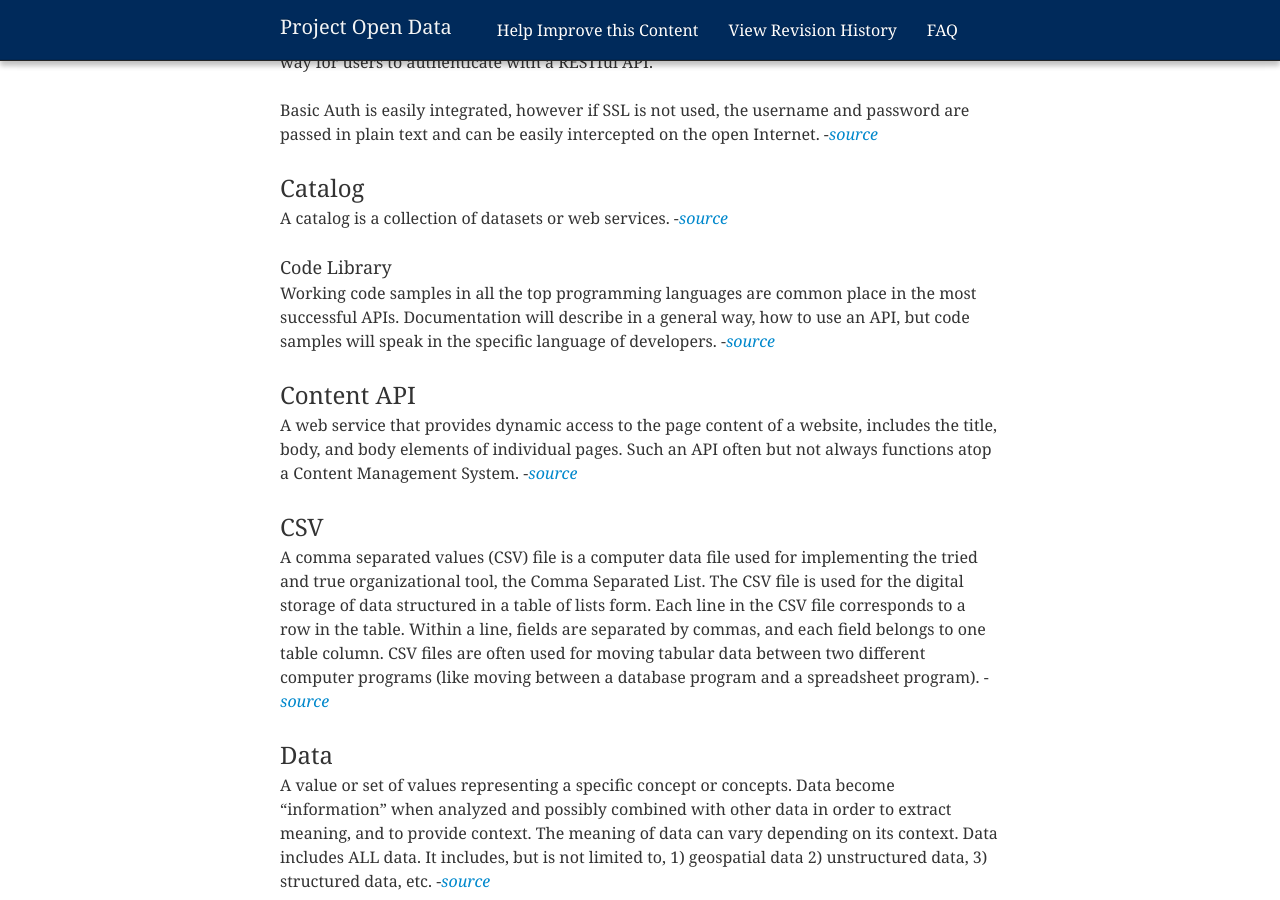
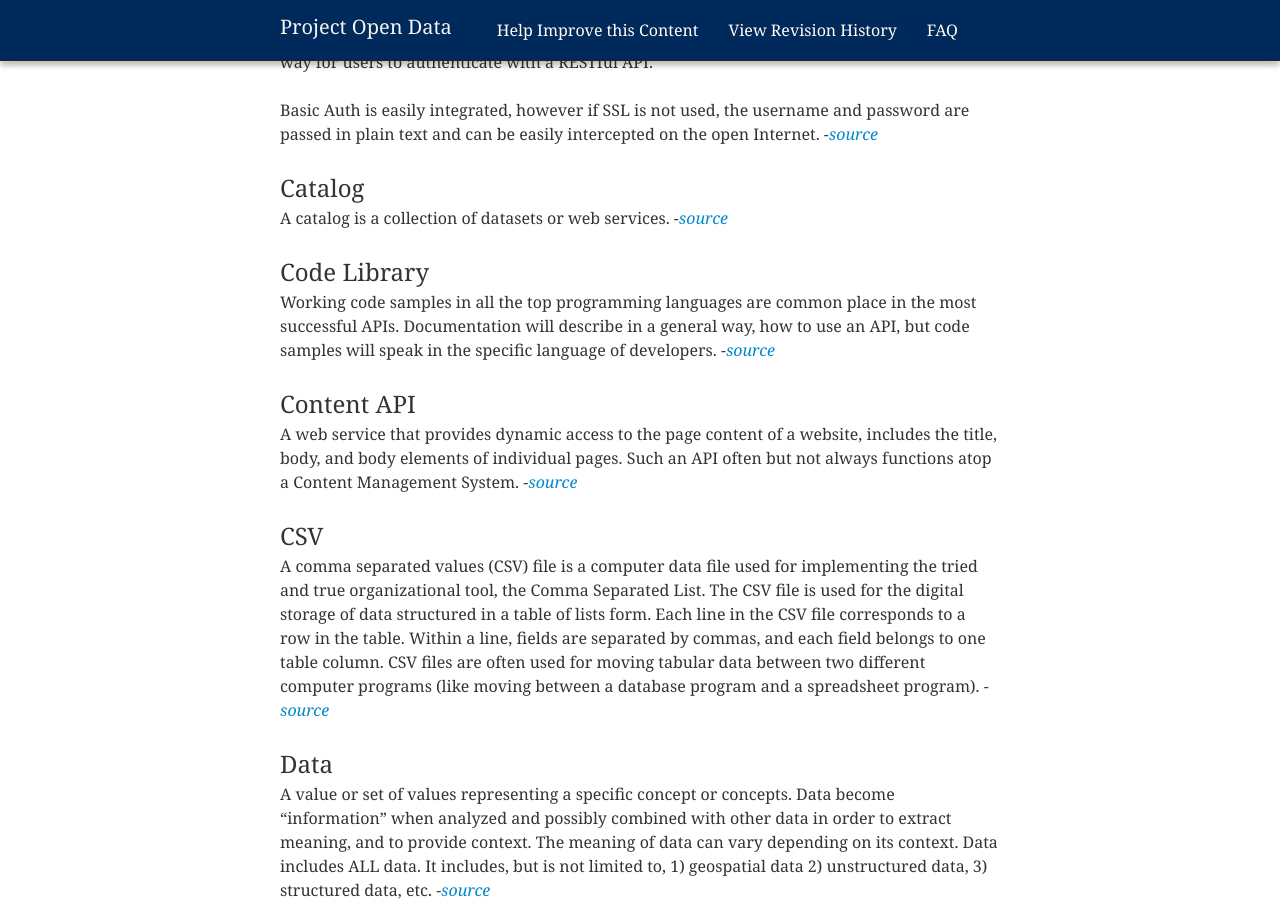
Before and after one commit to gbinal/p-o-d.github.com, a Jekyll site: the page built from glossary.md, in a window 1280 px wide and 900 px high, scrolled down 904 px. Built offline with Jekyll 4.4.1, drawn with Linux system fonts in a browser that asks for light colours; nearby versions of some CDN libraries.

```diff
--- a/glossary.md
+++ b/glossary.md
@@ -33,7 +33,7 @@ Basic Auth is easily integrated, however if SSL is not used, the username and pa
 
 A catalog is a collection of datasets or web services.  -*[source](http://www.data.gov/glossary)*
 
-#### Code Library
+### Code Library
 
 Working code samples in all the top programming languages are common place in the most successful APIs. Documentation will describe in a general way, how to use an API, but code samples will speak in the specific language of developers.  -*[source](http://apievangelist.com/buildingblocks/code_libraries.php)*
 
```
